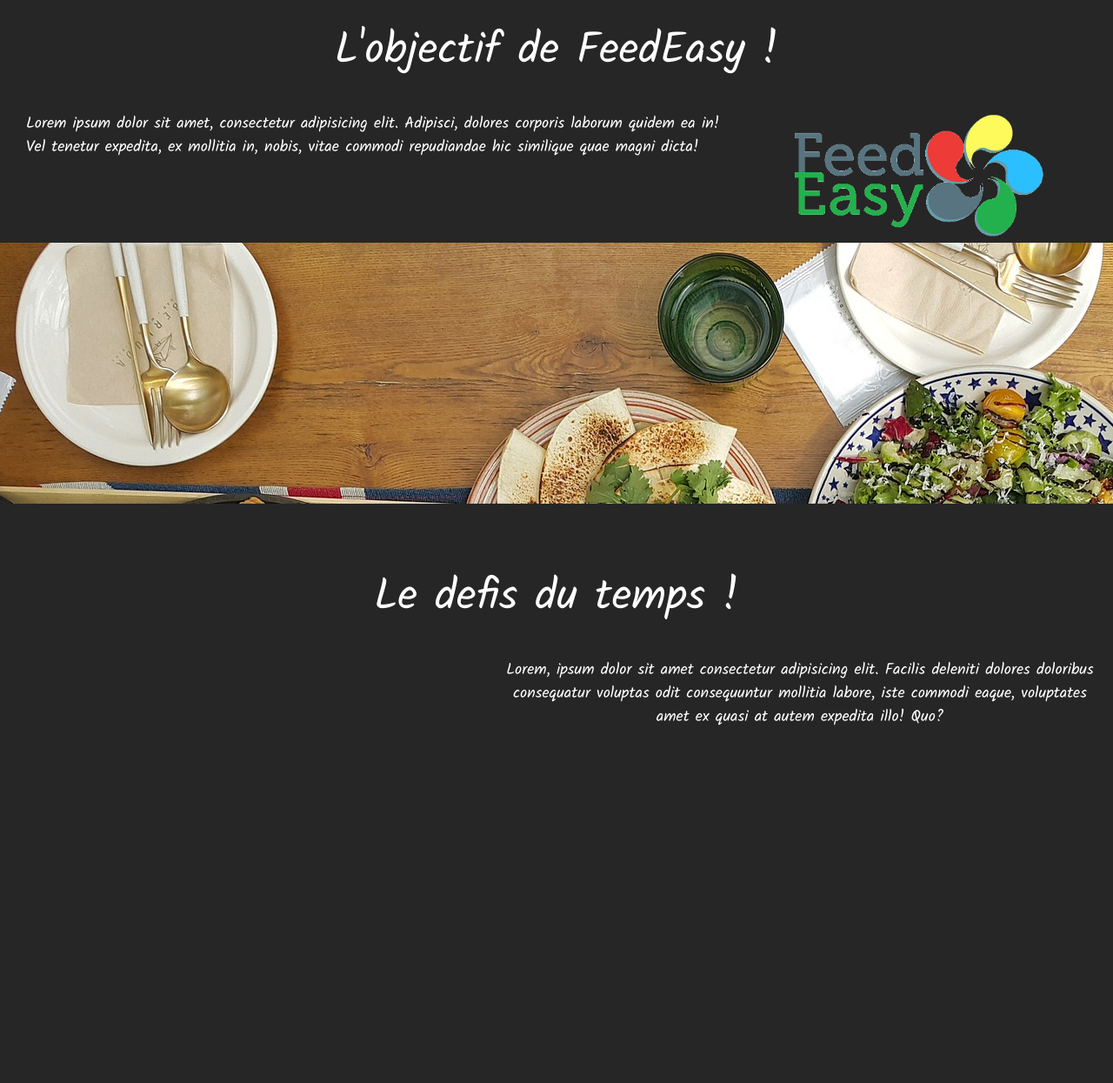
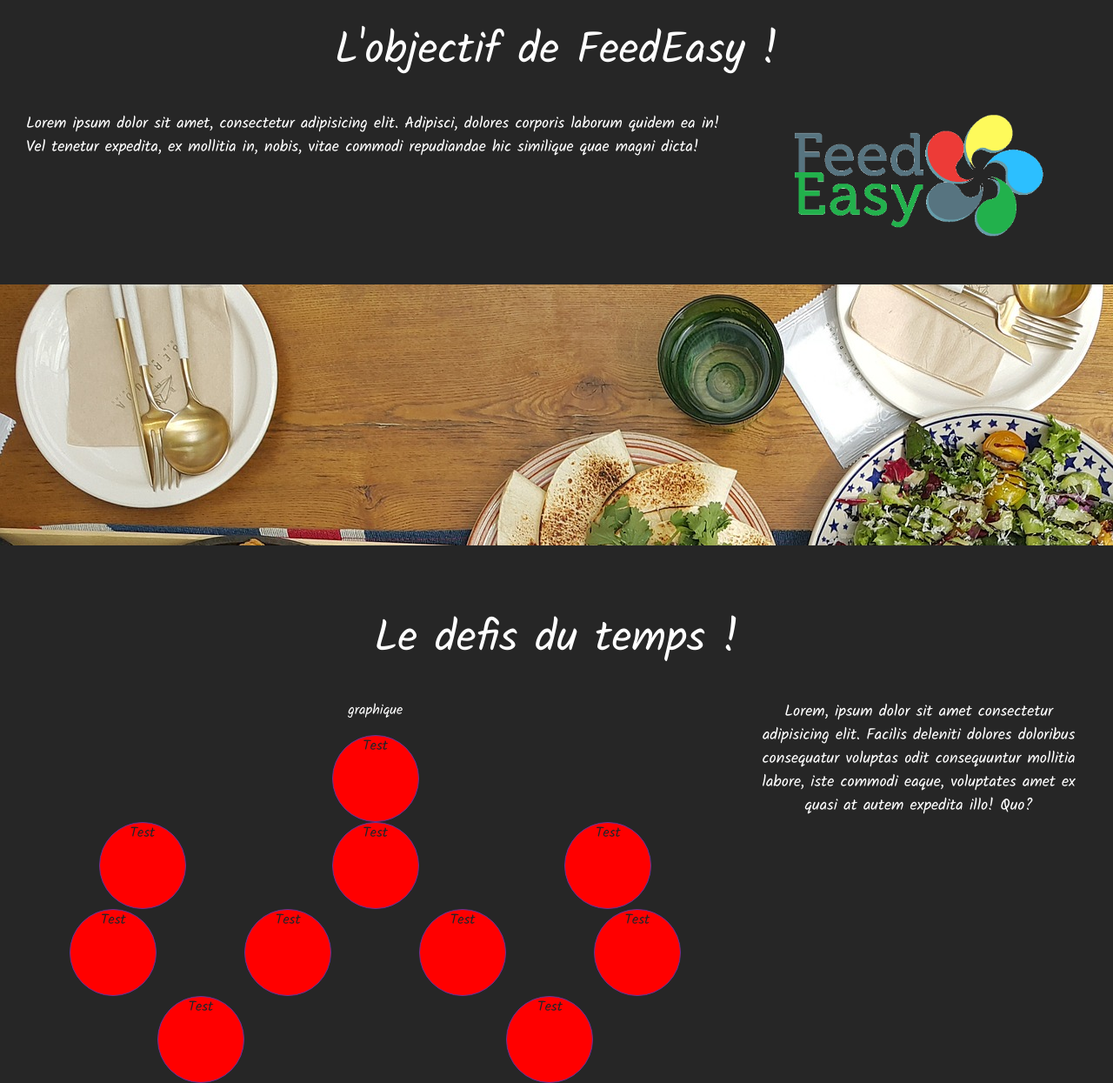
Before and after one commit to riderflo85/feedeasy, a Django app: page / in a window 1280 px wide. Shown: the part 801-2046 px from the top of the page at 87% size. Before the commit the page ends 1635 px from the top, so only its background shows below. Run offline with Django 3.2, Linux system fonts and the light colour scheme; some libraries are stand-ins or nearby versions.

Commit message:
Add graph | not complete

```diff
--- a/feedeasy_project/settings/development.py
+++ b/feedeasy_project/settings/development.py
@@ -6,4 +6,4 @@ SECRET_KEY = os.environ.get('SECRET_KEY')
 
 DEBUG = True
 
-ALLOWED_HOSTS = ['127.0.0.1']
+ALLOWED_HOSTS = ['127.0.0.1', '192.168.1.12']
--- a/homepage/static/homepage/css/design.css
+++ b/homepage/static/homepage/css/design.css
@@ -69,10 +69,6 @@ p {
     opacity: 0;
 }
 
-.text-pos-right {
-    margin-left: 70vh;
-}
-
 .parallax-container {
     position: relative;
     width: 100%;
@@ -83,3 +79,15 @@ p {
 #parallaxImg {
     position: absolute;
 }
+
+.graph-block {
+    width: 100%;
+}
+
+.rounded-block {
+    width: 100px;
+    height: 100px;
+    background-color: red;
+    border: 1px solid rebeccapurple;
+    border-radius: 50px;
+}
--- a/homepage/templates/homepage/index.html
+++ b/homepage/templates/homepage/index.html
@@ -24,7 +24,7 @@
                     <div class="col-12 col-lg-8">
                         <p class="size-xs">Lorem ipsum dolor sit amet, consectetur adipisicing elit. Adipisci, dolores corporis laborum quidem ea in! Vel tenetur expedita, ex mollitia in, nobis, vitae commodi repudiandae hic similique quae magni dicta!</p>
                     </div>
-                    <div class="col-12 col-lg-4">
+                    <div class="col-12 col-lg-4 mb-5">
                         <div class="d-flex justify-content-center align-items-center">
                             <img class="img-fluide img-desc" src="{% static 'homepage/img/logo_complet.png' %}" alt="img_descriptive">
                         </div>
@@ -43,7 +43,36 @@
     <div class="row">
         <div class="col-12 text-center">
             <h3 class="size-xl margin-b-t testAnimate text-white">Le defis du temps !</h3>
-            <p class="size-xs text-pos-right">Lorem, ipsum dolor sit amet consectetur adipisicing elit. Facilis deleniti dolores doloribus consequatur voluptas odit consequuntur mollitia labore, iste commodi eaque, voluptates amet ex quasi at autem expedita illo! Quo?</p>
+            <div class="container-fluid">
+                <div class="row">
+                    <div class="col-12 col-lg-8">
+                        <p class="text-white">graphique</p>
+                        <div class="graph-block">
+                            <div class="d-flex" id="firstLine">
+                                <div class="rounded-block mx-auto">Test</div>
+                            </div>
+                            <div class="d-flex" id="secondLine">
+                                <div class="rounded-block mx-auto">Test</div>
+                                <div class="rounded-block mx-auto">Test</div>
+                                <div class="rounded-block mx-auto">Test</div>
+                            </div>
+                            <div class="d-flex" id="thirdLine">
+                                <div class="rounded-block mx-auto">Test</div>
+                                <div class="rounded-block mx-auto">Test</div>
+                                <div class="rounded-block mx-auto">Test</div>
+                                <div class="rounded-block mx-auto">Test</div>
+                            </div>
+                            <div class="d-flex" id="fourthLine">
+                                <div class="rounded-block mx-auto">Test</div>
+                                <div class="rounded-block mx-auto">Test</div>
+                            </div>
+                        </div>
+                    </div>
+                    <div class="col-12 col-lg-4">
+                        <p class="size-xs">Lorem, ipsum dolor sit amet consectetur adipisicing elit. Facilis deleniti dolores doloribus consequatur voluptas odit consequuntur mollitia labore, iste commodi eaque, voluptates amet ex quasi at autem expedita illo! Quo?</p>
+                    </div>
+                </div>
+            </div>
         </div>
     </div>
 </div>
```
